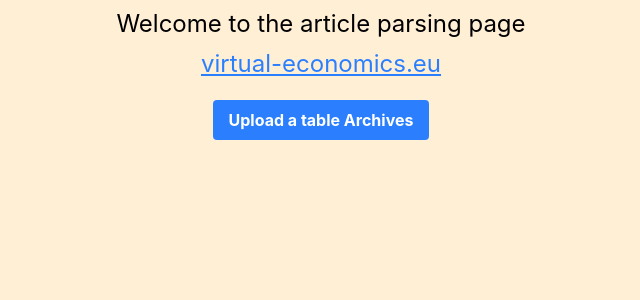
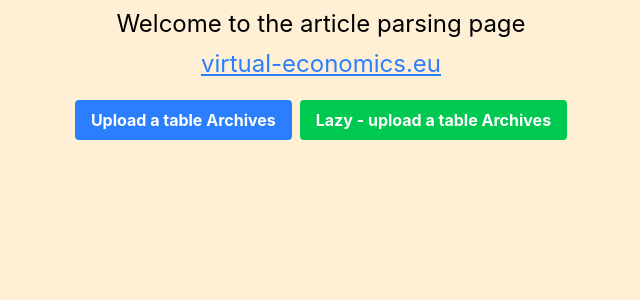
Before and after one commit to Vieri3/parser-ve-vue, a Vue app: page / in a window 1280 px wide. Shown: the top 300 px of the page, without its empty margins (319-959 px from the left). Built offline with nearby package versions, Linux system fonts and the light colour scheme.

Commit message:
add lazy load parse Archives

```diff
--- a/src/App.vue
+++ b/src/App.vue
@@ -47,15 +47,49 @@
     }
 }
 
+// получение данных полным пакетом
 async function parsePageArchives() {
     show_btn_start.value = false;
     loading.value = true
     mass_data_displayed_in_table.value = [];
     try {
-        const res = await fetch(API_URL + EDataSite.SUBDIRECTORY_SITE_API_NAME + EDataSite.RES_POST_ARCHIVES);
+        const res = await fetch(API_URL + EDataSite.SUBDIRECTORY_SITE_API_NAME + EDataSite.RES_GET_ARCHIVES);
         if (!res.ok) { throw new Error(`HTTP error! status: ${res.status}`) };
         const data = await res.json();
         mass_data_displayed_in_table.value = data;
+    } catch (err) {
+        console.error(err)
+    } finally {
+        title_table.value = 'Archives'
+        show_table.value = true;
+        loading.value = false;
+    }
+};
+// получение данных NDJSON потока
+async function parseLazyPageArchives() {
+    show_btn_start.value = false;
+    loading.value = true
+    mass_data_displayed_in_table.value = [];
+    try {
+        const res = await fetch(API_URL + EDataSite.SUBDIRECTORY_SITE_API_NAME + EDataSite.RES_GET_ARCHIVES_LAZY);
+        if (!res.ok) { throw new Error(`HTTP error! status: ${res.status}`) };
+
+        const reader = res.body!.getReader()
+        const decoder = new TextDecoder()
+
+        while (true) {
+            const { done, value } = await reader.read()
+            if (done) break
+            const chunk = decoder.decode(value)
+            const lines = chunk.split('\n').filter(line => line.trim())
+
+            for (const line of lines) {
+                const item = JSON.parse(line)
+                console.log('Получен объект:', item)
+                // Обрабатываем каждый объект по мере поступления
+                mass_data_displayed_in_table.value.push(item)
+            }
+        }
     } catch (err) {
         console.error(err)
     } finally {
@@ -103,7 +137,7 @@
             },
             body: JSON.stringify(mass_data_selected_values_in_table.value)
         });
-        if (!res.ok) {throw new Error(`HTTP error! status: ${res.status}`)};
+        if (!res.ok) { throw new Error(`HTTP error! status: ${res.status}`) };
         const data = await res.json();
         mass_data_after_parsing.value = data;
     } catch (err) {
@@ -136,8 +170,9 @@
 
         <TheHeader
             link_origin_site="https://www.virtual-economics.eu/index.php/VE/issue/archive"
-            :start_btn="show_btn_start"
+            :container_start_btn="show_btn_start"
             :fn_parsePageArchives="parsePageArchives"
+            :fn_parseLazyPageArchives="parseLazyPageArchives"
         >
             <template v-slot:titleSite>
                 Welcome to the article parsing page
@@ -147,6 +182,9 @@
             </template>
             <template #txt-name-btn-upload>
                 Upload a table Archives
+            </template>
+            <template #txt-name-btn-lazy-upload>
+                Lazy - upload a table Archives
             </template>
         </TheHeader>
 
--- a/src/components/layout/TheHeader.vue
+++ b/src/components/layout/TheHeader.vue
@@ -2,8 +2,9 @@
 
 defineProps<{
     link_origin_site: string
-        start_btn: boolean
+    container_start_btn: boolean
     fn_parsePageArchives: () => Promise<void>
+    fn_parseLazyPageArchives: () => Promise<void>
 }>()
 
 </script>
@@ -21,12 +22,22 @@
         >
             <slot name="txt-name-origin-site"></slot>
         </a>
-        <!--Button for first load link Archives-->
+        <div class="mx-auto *:mx-1" v-if="container_start_btn">
+            <!--Button for first load links Archives-->
             <button
-            v-if="start_btn"
                 @click="fn_parsePageArchives"
                 class="bg-blue-500 hover:bg-blue-700 text-white font-bold py-2 px-4 mt-5 cursor-pointer rounded mx-auto"
-        ><slot name="txt-name-btn-upload"></slot></button>
+            >
+                <slot name="txt-name-btn-upload"></slot>
+            </button>
+            <!--Button for first load-lazy links Archives-->
+            <button
+                @click="fn_parseLazyPageArchives"
+                class="bg-green-500 hover:bg-green-700 text-white font-bold py-2 px-4 mt-5 cursor-pointer rounded mx-auto"
+            >
+                <slot name="txt-name-btn-lazy-upload"></slot>
+            </button>
+        </div>
     </div>
 
 </template>
--- a/src/constants/constants.ts
+++ b/src/constants/constants.ts
@@ -13,7 +13,8 @@
 
     //response
     // для удобства здесь описываем RES- отправка POST - тип отправки ARCHIVES - имя
-    RES_POST_ARCHIVES = 'archives',
+    RES_GET_ARCHIVES = 'archives',
+    RES_GET_ARCHIVES_LAZY = 'archives-lazy',
     RES_POST_VIEWS = 'views',
     RES_POST_VIEW = 'view'
 };
```
Also changed, not shown: 1 other file (tests, documents, lock files or other folders). Lines whose indentation alone changed are shown as unchanged.
